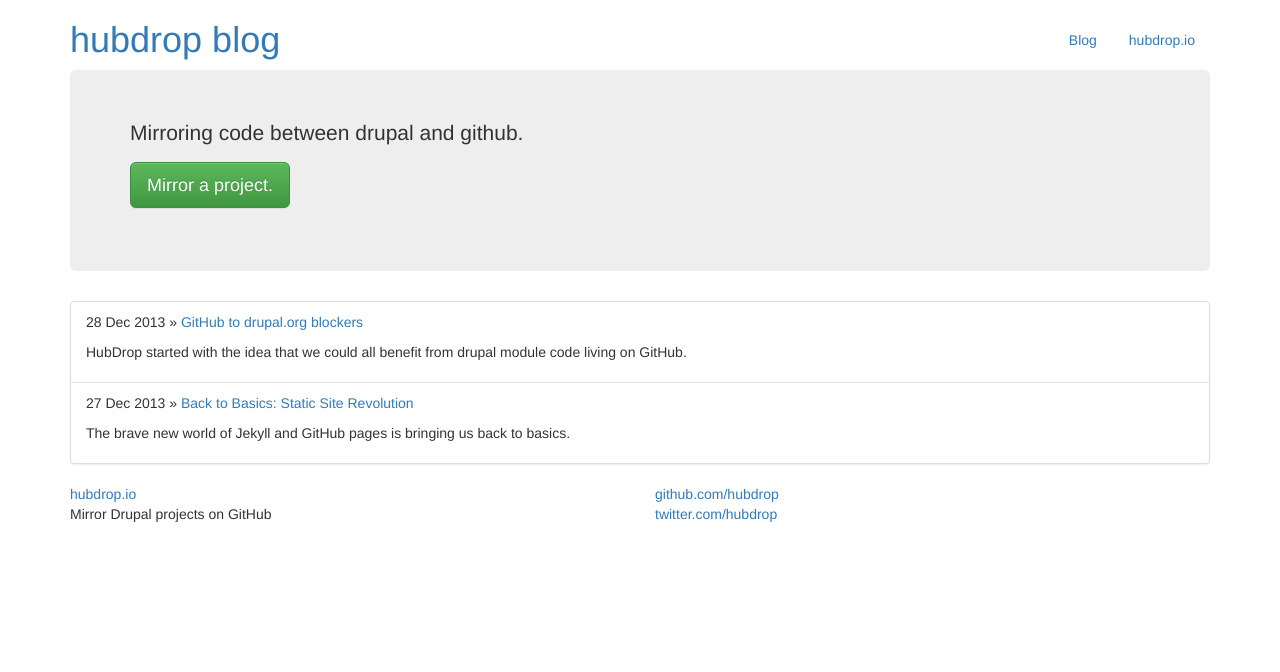
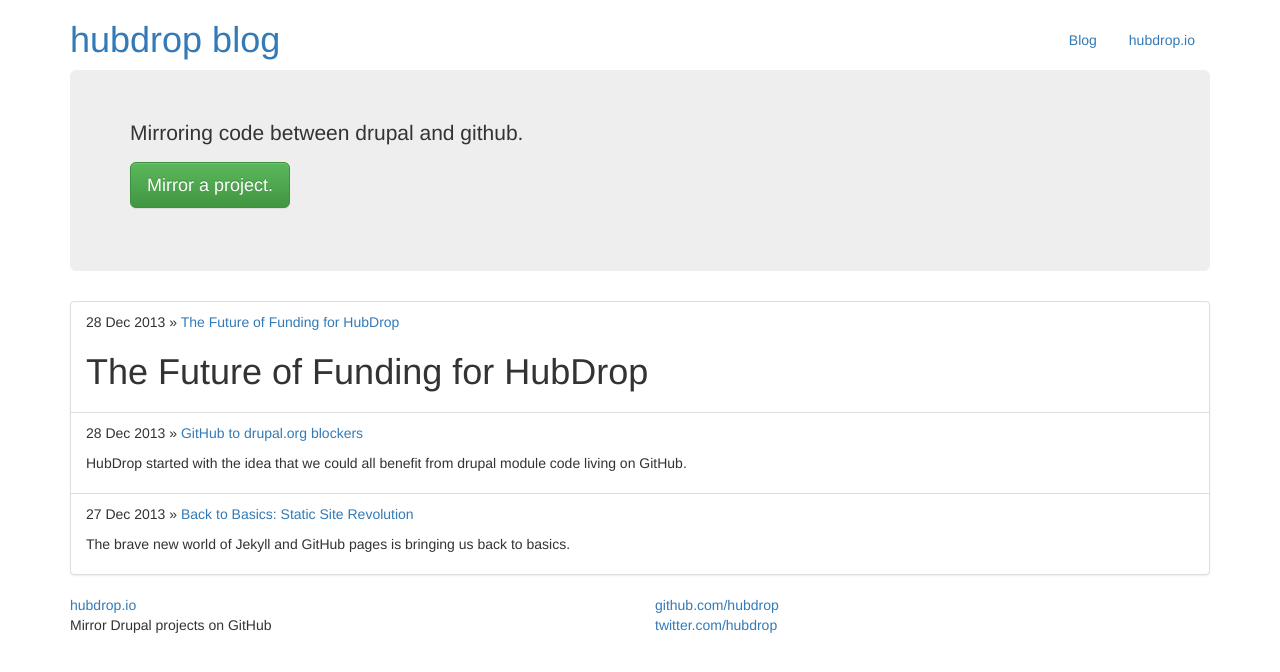
Before and after one commit to hubdrop/hubdrop.github.io, a Jekyll site: the page built from index.html, in a window 1280 px wide. Shown: the top 672 px of the page. Built offline with Jekyll 4.4.1, drawn with Linux system fonts in a browser that asks for light colours; nearby versions of some CDN libraries; Markdown is read by kramdown in place of the engine named in the settings; a file with an impossible date is left out.

Commit message:
Update 2014-02-08-the-future.markdown

```diff
--- a/_posts/2014-02-08-the-future.markdown
+++ b/_posts/2014-02-08-the-future.markdown
@@ -1,8 +1,11 @@
 ---
-published: false
+layout: post
+title:  "The Future of Funding for HubDrop"
+date:   2013-12-28 18:34:00
+categories: repos
 ---
 
-# The future of HubDrop
+# The Future of Funding for HubDrop
 
 This project is simply something I wanted to do.  No one paid for it. I built it in my spare time as a way to refine the knowledge I learned over the last few years about Symfony, Vagrant, and Chef.
 
```
